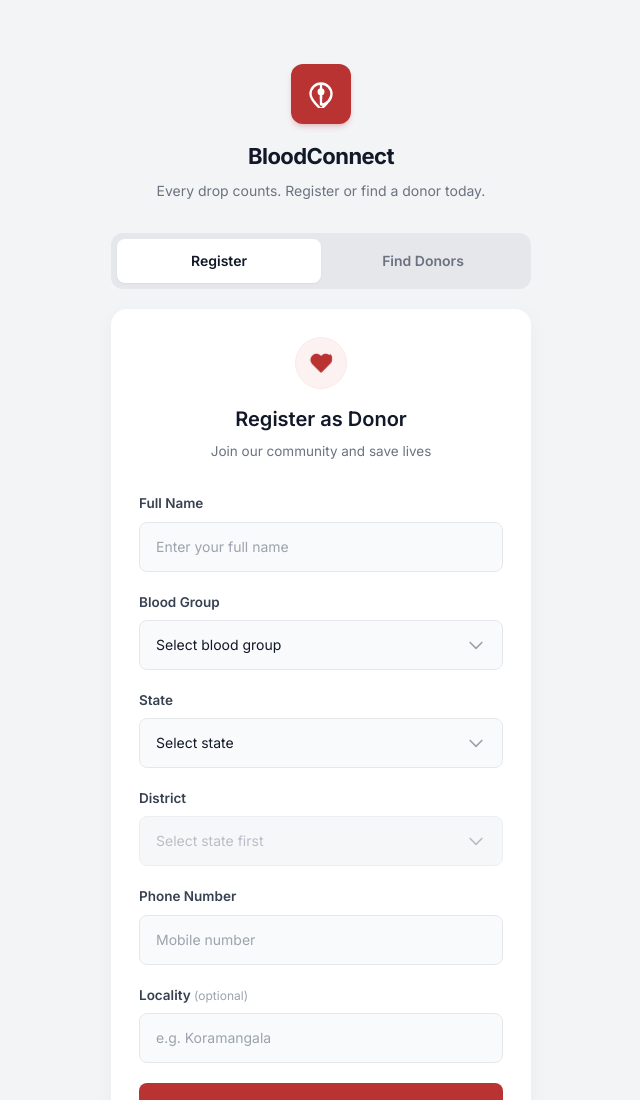
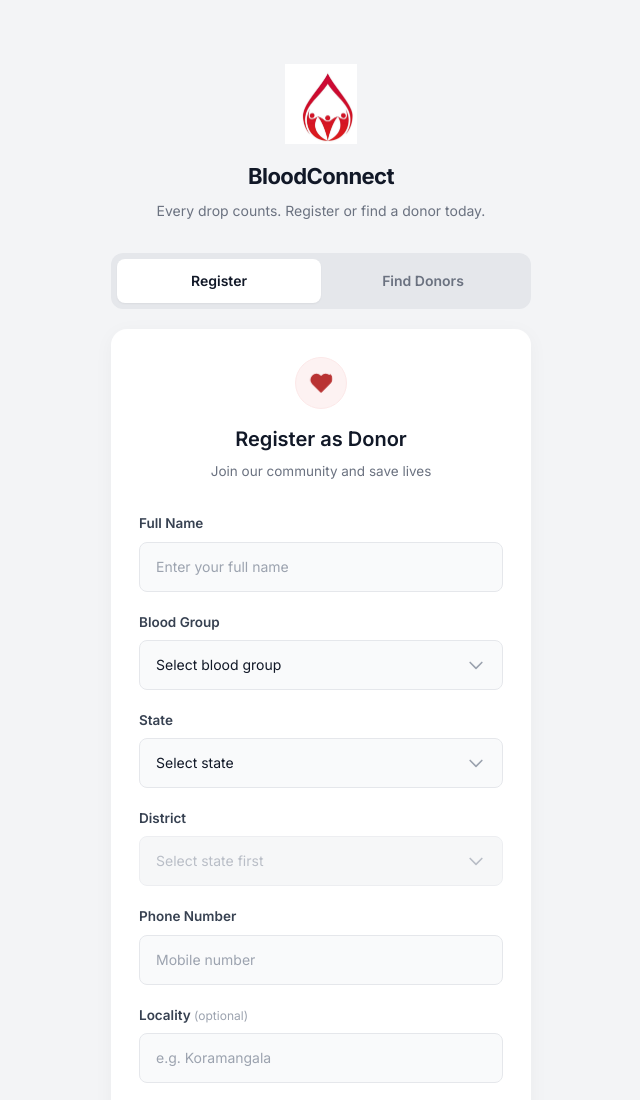
Before and after one commit to muhammedsabeeh340-cmd/bloodconnect, a website: page index.html in a window 1280 px wide. Shown: the top 1100 px of the page, without its empty margins (319-959 px from the left). Drawn offline with nearby package versions, Linux system fonts and the light colour scheme.

Commit message:
Update logo with user provided image

```diff
--- a/index.html
+++ b/index.html
@@ -58,12 +58,8 @@
     <div class="w-full max-w-[420px]">
         <!-- Header -->
         <header class="text-center mb-8">
-            <div class="w-[60px] h-[60px] bg-brand rounded-xl mx-auto mb-4 flex items-center justify-center shadow-md shadow-brand/20">
-                <svg width="28" height="28" viewBox="0 0 24 24" fill="none" stroke="white" stroke-width="2" stroke-linecap="round" stroke-linejoin="round">
-                    <path d="M12 21a9 9 0 1 0-9-9c0 5 9 13 9 13s9-8 9-13a9 9 0 0 0-9-9z"></path>
-                    <path d="M12 16v-6"></path>
-                    <path d="M12 12a2 2 0 1 0 0-4 2 2 0 0 0 0 4z"></path>
-                </svg>
+            <div class="w-[80px] h-[80px] mx-auto mb-4 flex items-center justify-center">
+                <img src="logo.png" alt="BloodConnect Logo" class="w-full h-full object-contain">
             </div>
             <h1 class="text-[22px] font-bold tracking-tight mb-2">BloodConnect</h1>
             <p class="text-sm text-gray-500">Every drop counts. Register or find a donor today.</p>
```
Also changed, not shown: logo.png (added).
